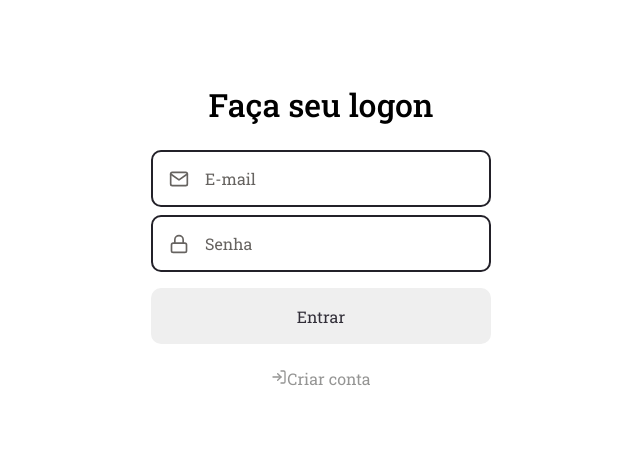
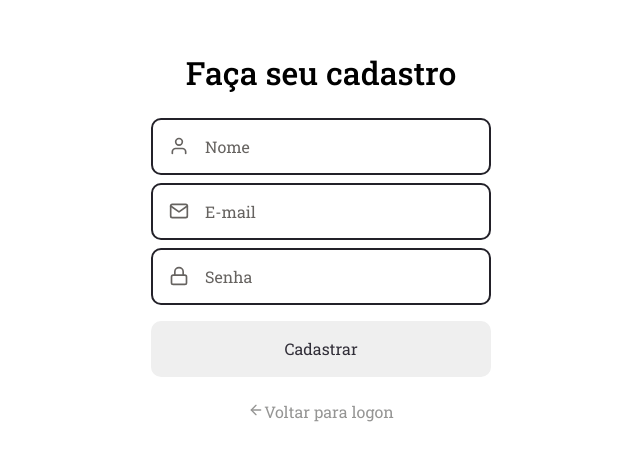
Before and after one commit to lucas-militao/UrbisTodoApp, a React (Create React App) app in the folder frontend/urbis-todo-web/: page / in a window 1280 px wide. Shown: the part 164-624 px from the top of the page, without its empty margins (319-959 px from the left). Built offline with nearby package versions, Linux system fonts and the light colour scheme.

Commit message:
Página de cadastro realizada

```diff
--- a/frontend/urbis-todo-web/src/App.tsx
+++ b/frontend/urbis-todo-web/src/App.tsx
@@ -1,11 +1,12 @@
 import React from 'react';
 
-import SignIn from './pages/SignIn';
+// import SignIn from './pages/SignIn';
+import SignUp from './pages/SignUp';
 import GlobalStyle from './styles/global';
 
 const App: React.FC = () => (
   <>
-    <SignIn />
+    <SignUp />
     <GlobalStyle />
   </>
 );
--- /dev/null
+++ b/frontend/urbis-todo-web/src/pages/SignUp/index.tsx
@@ -0,0 +1,36 @@
+import React from 'react';
+import { FiArrowLeft, FiMail, FiUser, FiLock } from 'react-icons/fi';
+
+import { Container, Content } from './styles';
+
+import Input from '../../components/Input';
+import Button from '../../components/Button';
+
+const SignUp: React.FC = () => (
+  <Container>
+    <Content>
+      <form>
+        <h1>Faça seu cadastro</h1>
+
+        <Input name="name" icon={FiUser} placeholder="Nome" />
+        <Input name="email" icon={FiMail} placeholder="E-mail" />
+
+        <Input
+          name="password"
+          icon={FiLock}
+          type="password"
+          placeholder="Senha"
+        />
+
+        <Button type="submit">Cadastrar</Button>
+      </form>
+
+      <a href="">
+        <FiArrowLeft />
+        Voltar para logon
+      </a>
+    </Content>
+  </Container>
+);
+
+export default SignUp;
--- /dev/null
+++ b/frontend/urbis-todo-web/src/pages/SignUp/styles.ts
@@ -0,0 +1,42 @@
+import styled from 'styled-components';
+import { shade } from 'polished';
+
+export const Container = styled.div`
+  height: 100vh;
+
+  justify-content: center;
+
+  display: flex;
+  align-items: stretch;
+`;
+
+export const Content = styled.div`
+  display: flex;
+  flex-direction: column;
+  align-items: center;
+
+  place-content: center;
+
+  width: 50%;
+
+  form {
+    width: 340px;
+    text-align: center;
+
+    h1 {
+      margin-bottom: 24px;
+    }
+  }
+
+  a {
+    color: #959594;
+    display: block;
+    margin-top: 24px;
+    text-decoration: none;
+    transition: background-color 0.2s;
+
+    &:hover {
+      color: ${shade(0.2, '#000')};
+    }
+  }
+`;
```
